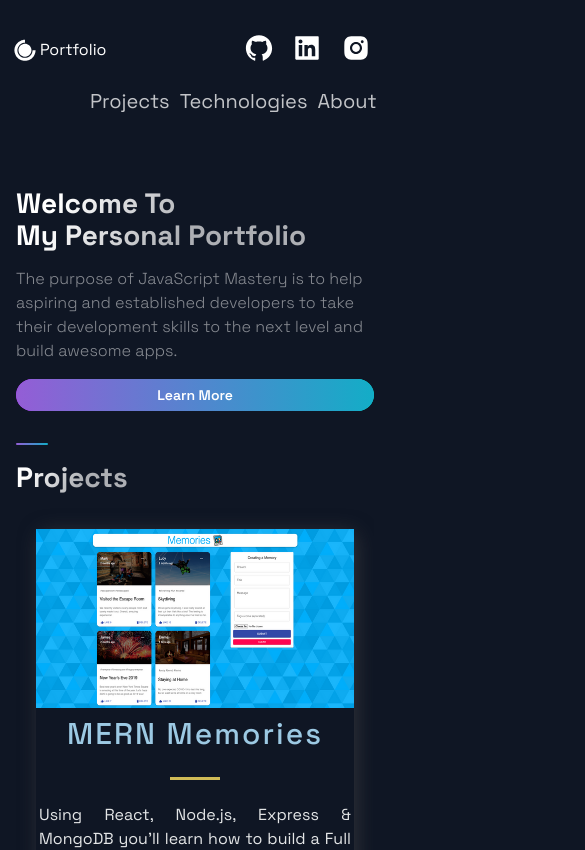
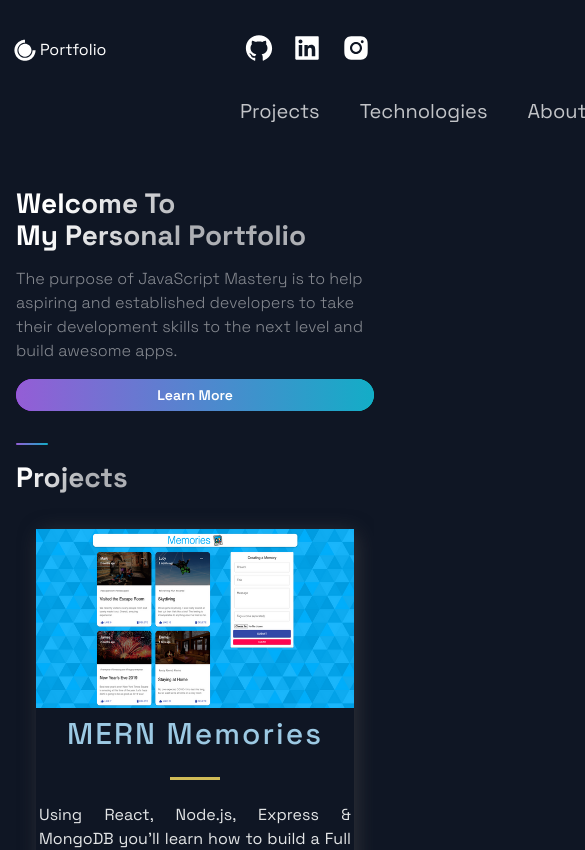
Before and after one commit to AbdelazizBs/portfolio, a Next.js app: page / in a window 390 px wide. Shown: the top 850 px of the page, 585 px wide, since content can reach past the window. Built offline with nearby package versions, Linux system fonts and the light colour scheme.

Commit message:
working on responsive and performance

```diff
--- a/package.json
+++ b/package.json
@@ -12,9 +12,10 @@
     "next": "12.2.0",
     "react": "18.2.0",
     "react-dom": "18.2.0",
+    "react-icons": "^4.4.0",
+    "sharp": "^0.30.7",
     "styled-components": "^5.3.5",
-    "styled-normalize": "^8.0.7",
-    "react-icons": "^4.4.0"
+    "styled-normalize": "^8.0.7"
   },
   "devDependencies": {
     "eslint": "^8.18.0",
--- a/src/components/Header/Header.jsx
+++ b/src/components/Header/Header.jsx
@@ -3,7 +3,7 @@ import React from 'react'
 import { AiFillGithub, AiFillInstagram, AiFillLinkedin } from 'react-icons/ai'
 import { DiCssdeck } from 'react-icons/di'
 
-import { Container, Div1, Div2, Div3, NavLink, SocialIcons } from './HeaderStyles'
+import { Container, Div1, Div2, Div3, Listed, ListItem, NavLink, SocialIcons } from './HeaderStyles'
 
 const Header = () => <Container>
   <Div1>
@@ -14,21 +14,23 @@ const Header = () => <Container>
     </Link>
   </Div1>
   <Div2>
-    <li>
+    <Listed>
+      <ListItem>
         <Link href='#projects'>
           <NavLink>Projects</NavLink>
         </Link>
-    </li>
-    <li>
+      </ListItem>
+      <ListItem>
         <Link href='#tech'>
           <NavLink>Technologies</NavLink>
         </Link>
-    </li>
-    <li>
+      </ListItem>
+      <ListItem>
         <Link href='#about'>
           <NavLink>About</NavLink>
         </Link>
-    </li>
+      </ListItem>
+    </Listed>
   </Div2>
   <Div3>
     <SocialIcons href='https://google.com'>
--- a/src/components/Header/HeaderStyles.js
+++ b/src/components/Header/HeaderStyles.js
@@ -1,5 +1,5 @@
-import { IoIosArrowDropdown } from 'react-icons/io';
-import styled from 'styled-components';
+import { IoIosArrowDropdown } from 'react-icons/io'
+import styled from 'styled-components'
 
 export const Container = styled.div`
   display: grid;
@@ -16,7 +16,7 @@ export const Container = styled.div`
     grid-column-gap: 0.5rem;
     grid-row-gap: 0.5rem;
   }
-`;
+`
 export const Div1 = styled.div`
   grid-area: 1 / 1 / 2 / 2;
   display: flex;
@@ -25,7 +25,7 @@ export const Div1 = styled.div`
   @media ${(props) => props.theme.breakpoints.sm} {
     grid-area: 1 / 1 / 2 / 3;
   }
-`;
+`
 export const Div2 = styled.div`
   grid-area: 1 / 2 / 2 / 4;
   display: flex;
@@ -33,7 +33,7 @@ export const Div2 = styled.div`
   @media ${(props) => props.theme.breakpoints.sm} {
     grid-area: 2 / 2 / 3 / 5;
   }
-`;
+`
 export const Div3 = styled.div`
   grid-area: 1 / 5 / 2 / 6;
   display: flex;
@@ -43,7 +43,7 @@ export const Div3 = styled.div`
     align-items: center;
     grid-area: 1 / 4 / 2 / 6;
   }
-`;
+`
 
 // Navigation Links
 export const NavLink = styled.a`
@@ -51,15 +51,17 @@ export const NavLink = styled.a`
   line-height: 32px;
   color: rgba(255, 255, 255, 0.75);
   transition: 0.4s ease;
+
   &:hover {
     color: #fff;
     opacity: 1;
     cursor: pointer;
   }
+
   @media ${(props) => props.theme.breakpoints.sm} {
     padding: 0.5rem;
   }
-`;
+`
 
 /// DropDown Contact
 export const ContactDropDown = styled.button`
@@ -77,6 +79,7 @@ export const ContactDropDown = styled.button`
   &:focus {
     outline: none;
   }
+
   &:hover {
     color: #fff;
   }
@@ -87,7 +90,7 @@ export const ContactDropDown = styled.button`
   @media ${(props) => props.theme.breakpoints.md} {
     padding: 0;
   }
-`;
+`
 
 export const NavProductsIcon = styled(IoIosArrowDropdown)`
   margin-left: 8px;
@@ -105,20 +108,46 @@ export const NavProductsIcon = styled(IoIosArrowDropdown)`
     margin: 2px 0 0 2px;
     width: 15px;
   }
-`;
+`
 
 
 // Social Icons
 
 export const SocialIcons = styled.a`
-transition: 0.3s ease;
-color: white;
-border-radius: 50px;
+  transition: 0.3s ease;
+  color: white;
+  border-radius: 50px;
   padding: 8px;
-&:hover {
+
+  &:hover {
     background-color: #212d45;
     transform: scale(1.2);
     cursor: pointer;
 
   }
 `
+export const Listed = styled.ul`
+  margin-top: 1rem;
+  padding-left: 2rem;
+  padding-right: 3.5rem;
+  display: flex;
+  list-style: none;
+  justify-content: normal;
+
+  @media ${(props) => props.theme.breakpoints.sm} {
+    padding-right: 10em;
+  }
+  @media ${(props) => props.theme.breakpoints.md} {
+    padding-left: 12rem;
+  }
+`
+export const ListItem = styled.li`
+  list-style: none;
+  padding-left: 4rem;
+  @media ${(props) => props.theme.breakpoints.sm} {
+    padding-left: 2rem;
+    @media ${(props) => props.theme.breakpoints.md} {
+      padding-left: 3rem;
+    }
+  }
+`
--- a/src/components/Projects/ProjectsStyles.js
+++ b/src/components/Projects/ProjectsStyles.js
@@ -1,11 +1,11 @@
 import styled from 'styled-components';
 
-export const Img = styled.img`
-  width:100%;
-  height:100%;
-  object-fit: cover;
-  overflow: hidden;
-`
+// export const Img = styled.img`
+//   width:100%;
+//   height:100%;
+//   object-fit: cover;
+//   overflow: hidden;
+// `
 
 export const GridContainer = styled.section`
 display: grid;
@@ -70,7 +70,6 @@ export const CardInfo = styled.p`
   width: 100%;
   padding: 0 50px;
   color: #e4e6e7;
-  font-style: 2rem;
   line-height: 24px;
   text-align: justify;
   @media ${(props) => props.theme.breakpoints.sm} {
--- a/src/constants/constants.js
+++ b/src/constants/constants.js
@@ -1,14 +1,9 @@
-import firstImage from '../../public/images/1.png'
-import secondImage from '../../public/images/2.png'
-import thirdImage from '../../public/images/3.jpg'
-import fourthImage from '../../public/images/4.jpg'
-
 export const projects = [
   {
     title: 'MERN Memories',
-    description: "Using React, Node.js, Express & MongoDB you'll learn how to build a Full Stack MERN Application - from start to finish. The App is called Memories and it is a simple social media app that allows users to post interesting events that happened in their lives.",
-      image: firstImage,
-      tags: ['Mongo', 'Express', 'React', 'Node'],
+    description: 'Using React, Node.js, Express & MongoDB you\'ll learn how to build a Full Stack MERN Application - from start to finish. The App is called Memories and it is a simple social media app that allows users to post interesting events that happened in their lives.',
+    image: '/images/1.png',
+    tags: ['Mongo', 'Express', 'React', 'Node'],
     source: 'https://google.com',
     visit: 'https://google.com',
     id: 0,
@@ -16,8 +11,8 @@ export const projects = [
   },
   {
     title: 'E-Commerce',
-    description:"While building it you're going to learn many advanced React & JavaScript topics, as well as how to use Stripe for card transactions. On top of that, at the end of the video, you will have this unique and complex webshop app that you will be able to add to your portfolio. And trust me, e-commerce applications are impressive.",
-    image: secondImage,
+    description: 'While building it you\'re going to learn many advanced React & JavaScript topics, as well as how to use Stripe for card transactions. On top of that, at the end of the video, you will have this unique and complex webshop app that you will be able to add to your portfolio. And trust me, e-commerce applications are impressive.',
+    image: '/images/2.png',
     tags: ['React', 'JavaScript'],
     source: 'https://google.com',
     visit: 'https://google.com',
@@ -26,9 +21,9 @@ export const projects = [
   },
   {
     title: 'WebRTC App',
-    description: "This is a code repository for the corresponding YouTube video. In this tutorial, we're going to build and deploy a React Video Chat Application using WebRTC.",
-      image: thirdImage,
-      tags: ['React', 'WebRTC'],
+    description: 'This is a code repository for the corresponding YouTube video. In this tutorial, we\'re going to build and deploy a React Video Chat Application using WebRTC.',
+    image: '/images/3.jpg',
+    tags: ['React', 'WebRTC'],
     source: 'https://google.com',
     visit: 'https://google.com',
     id: 2,
@@ -36,20 +31,20 @@ export const projects = [
   },
   {
     title: 'Unichat',
-    description: "This is a code repository for the corresponding video tutorial. In this video, we will create a full Realtime Chat Application",
-    image: fourthImage,
+    description: 'This is a code repository for the corresponding video tutorial. In this video, we will create a full Realtime Chat Application',
+    image: '/images/4.jpg',
     tags: ['React', 'ChatEngine', 'Firebase'],
     source: 'https://google.com',
     visit: 'https://google.com',
     id: 3,
     alt: 'Unichat'
-  },
-];
+  }
+]
 
 export const TimeLineData = [
-  { year: 2017, text: 'Started my journey', },
-  { year: 2018, text: 'Worked as a freelance developer', },
-  { year: 2019, text: 'Founded JavaScript Mastery', },
-  { year: 2020, text: 'Shared my projects with the world', },
-  { year: 2021, text: 'Started my own platform', },
-];
+  { year: 2017, text: 'Started my journey' },
+  { year: 2018, text: 'Worked as a freelance developer' },
+  { year: 2019, text: 'Founded JavaScript Mastery' },
+  { year: 2020, text: 'Shared my projects with the world' },
+  { year: 2021, text: 'Started my own platform' }
+]
--- a/src/pages/index.jsx
+++ b/src/pages/index.jsx
@@ -12,7 +12,11 @@ const Home = () => (
   <Layout>
     <Head>
       <title>Portfolio</title>
+      <meta charSet='UTF-8' />
       <meta name='viewport' content='initial-scale=1.0, width=device-width' />
+      <meta name='description' content='Web developer portfolio' />
+      <meta name='keywords' content='HTML, CSS, JavaScript' />
+      <meta name='author' content='Bassem Dimassi' />
     </Head>
     <Section grid>
       <Hero />
--- a/src/styles/globals.js
+++ b/src/styles/globals.js
@@ -1,19 +1,23 @@
-import { createGlobalStyle } from 'styled-components';
-import { normalize } from 'styled-normalize';
+import { createGlobalStyle } from 'styled-components'
+import { normalize } from 'styled-normalize'
 
 const GlobalStyles = createGlobalStyle`
-  ${normalize};
+  ${normalize}
+
+  ;
 
   * {
     box-sizing: border-box;
     margin: 0;
     padding: 0;
   }
+
   html {
     font-size: 62.5%;
     scroll-behavior: smooth;
 
   }
+
   body {
     font-family: ${props => props.theme.fonts.main};
     font-size: 1.6rem;
@@ -22,16 +26,15 @@ const GlobalStyles = createGlobalStyle`
     cursor: default;
 
   }
-  h1,h2,h3,h4,h5,h6,button {
+
+  h1, h2, h3, h4, h5, h6, button {
     font-family: ${props => props.theme.fonts.title};
   }
+
   a {
     text-decoration: none;
   }
-  li{
-    list-style: none;
-  }
 
-`;
+`
 
-export default GlobalStyles;
+export default GlobalStyles
```
Also changed, not shown: .eslintrc.json, 1 other file (tests, documents, lock files or other folders). Lines whose indentation alone changed are shown as unchanged.
